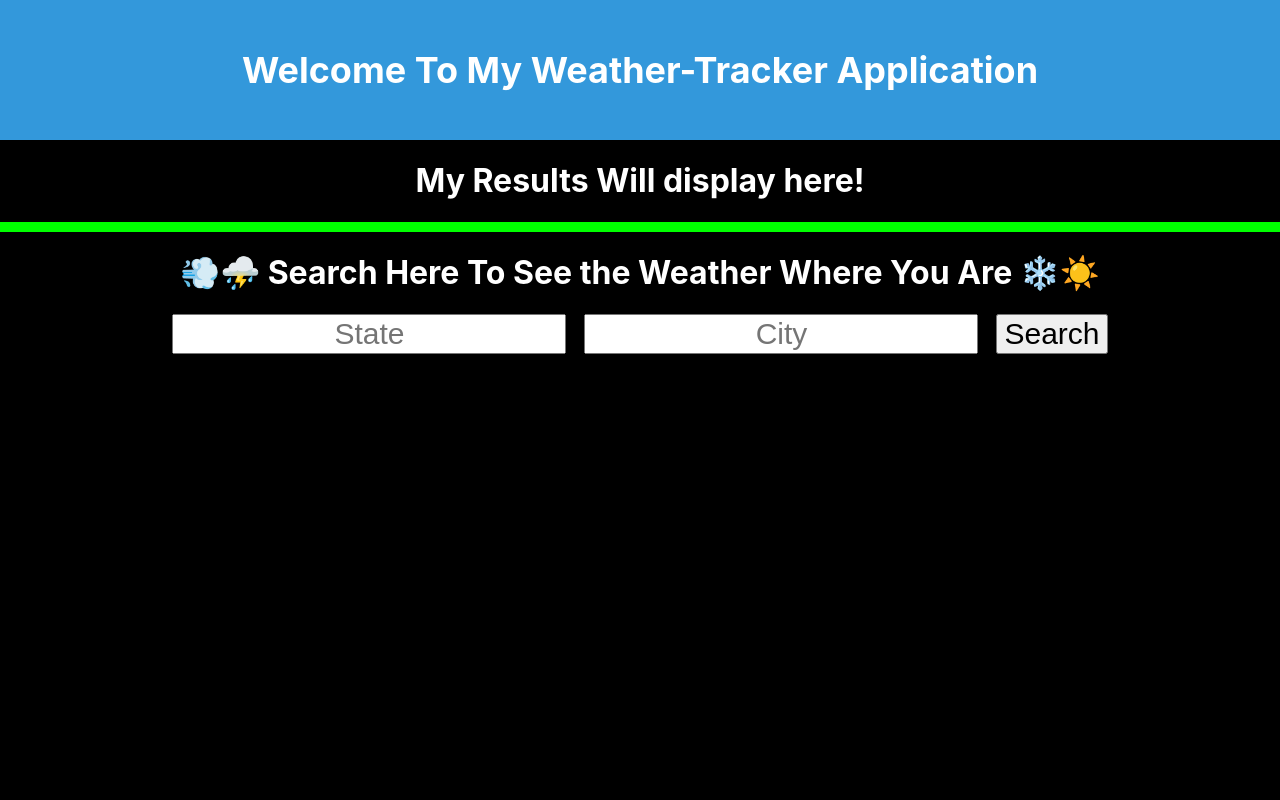
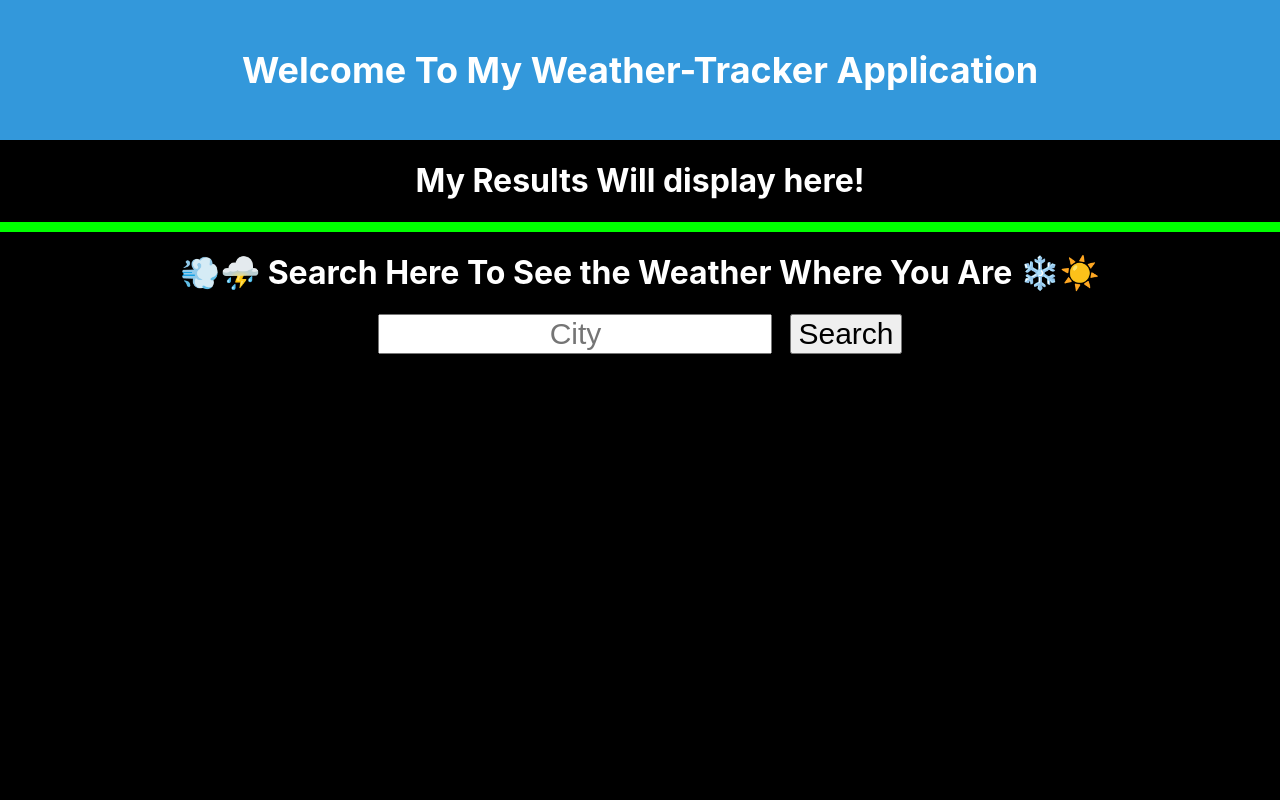
Before and after one commit to liethdallal/Project-3-SkyMap-Connect, a React (Create React App) app: page / in a window 1280 px wide. Shown: the top 800 px of the page. Built offline with nearby package versions, Linux system fonts and the light colour scheme.

Commit message:
Found weather API that can seach any city

```diff
--- a/src/components/Search.js
+++ b/src/components/Search.js
@@ -4,14 +4,6 @@ function Search({ handleSubmit, handleChange, searchString}) {
         <>
             <h1 id="searchtitle">💨⛈️ Search Here To See the Weather Where You Are ❄️☀️</h1>
             <form onSubmit={handleSubmit} id="searchform">
-                <input
-                    className='inputs'
-                    type="txt"
-                    placeholder="State"
-                    required
-                    onChange={handleChange}
-                    value={searchString}
-                />
                 <input
                     className='inputs'
                     type="txt"
```
Also changed, not shown: 1 other file (tests, documents, lock files or other folders).
